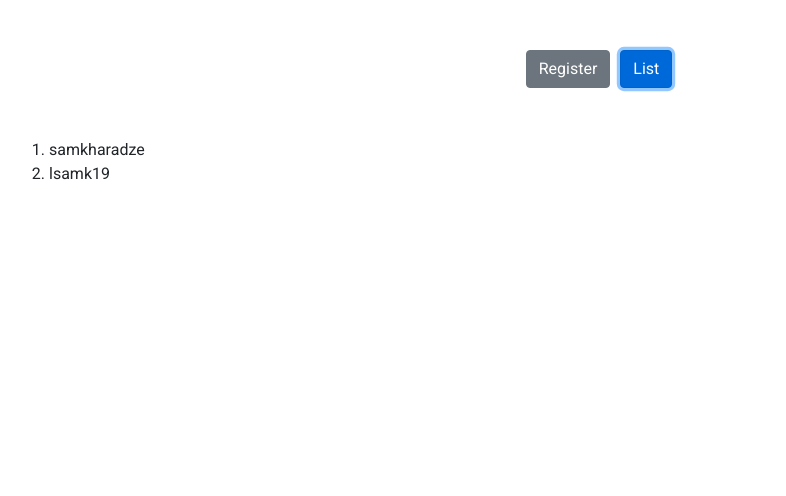
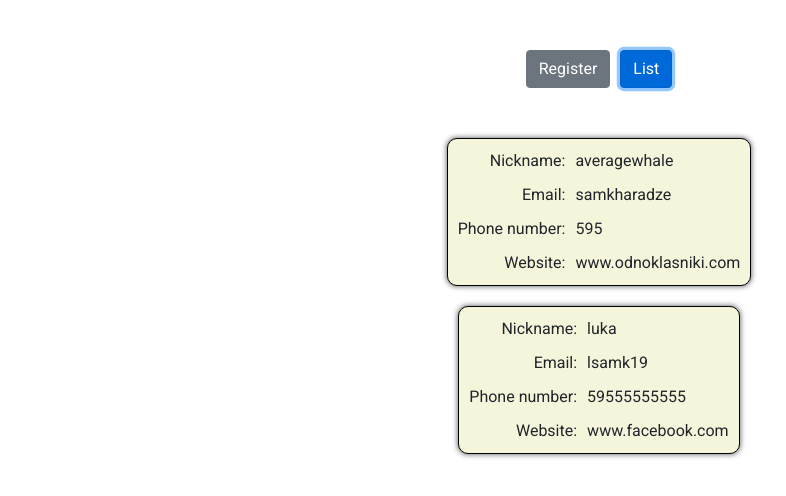
Before and after one commit to LukeSamkharadze/practice-angular, an Angular app: page / in a window 1280 px wide. Both pictures are taken after a click on the button "List". Shown: the top 496 px of the page, without its empty margins (41-827 px from the left). Built offline with nearby package versions, Linux system fonts and the light colour scheme.

Commit message:
feat(forms): improve alert messages & styled users list

```diff
--- a/src/app/forms/forms-register/forms-register.component.html
+++ b/src/app/forms/forms-register/forms-register.component.html
@@ -12,8 +12,9 @@
         <label for="password">Password:</label>
         <div>
           <input formControlName="password" id="password" type="password" placeholder="Password">
-          <div [style.opacity]="getAlertOpacity('password', ['passwordGroup'])" class="invalid-alert">Password is not
-            valid</div>
+          <div [style.opacity]="getAlertOpacity('password', ['passwordGroup'])" class="invalid-alert">
+            Password should be more than 7 characters and contain only english alphabet and numbers
+          </div>
         </div>
 
         <label for="confirm-password">Confirm Password:</label>
@@ -26,13 +27,17 @@
       <label for="nickname">Nickname:</label>
       <div>
         <input formControlName="nickname" id="nickname" type="text" placeholder="Nickname">
-        <div [style.opacity]="getAlertOpacity('nickname')" class="invalid-alert">Nickname is not valid</div>
+        <div [style.opacity]="getAlertOpacity('nickname')" class="invalid-alert">
+          Nickname should contain only english characters numbers and character -
+        </div>
       </div>
 
       <label for="phone-number">Phone Number:</label>
       <div>
         <input formControlName="phoneNumber" id="phone-number" type="tel" placeholder="Phone Number">
-        <div [style.opacity]="getAlertOpacity('phoneNumber')" class="invalid-alert">Phone number is not valid</div>
+        <div [style.opacity]="getAlertOpacity('phoneNumber')" class="invalid-alert">
+          Phone Number should always start from +380 then it should contain 9 numbers
+        </div>
       </div>
 
       <label for="website">Website:</label>
--- a/src/app/forms/forms-register/forms-register.component.scss
+++ b/src/app/forms/forms-register/forms-register.component.scss
@@ -1,7 +1,7 @@
 $input-height: 35px;
 $agreement-height: 25px;
 
-$alert-background-color: wheat;
+$alert-background-color: beige;
 
 .center {
   display: flex;
@@ -27,13 +27,13 @@ $alert-background-color: wheat;
       > input {
         width: 100%;
         height: 35px;
-        border: 2px solid hsla(0, 0%, 50%, 0.25);
+        border: 2px solid rgba(128, 128, 128, 0.25);
         border-radius: 5px;
         padding: 0 10px;
       }
 
       > .invalid-alert {
-        transition: all 0.5s;
+        transition: all 0.5s ease;
         position: absolute;
         display: flex;
         justify-content: center;
@@ -43,7 +43,7 @@ $alert-background-color: wheat;
         top: $input-height;
         height: 35px;
         background-color: white;
-        box-shadow: 2px 2px 2px 1px hsla(0, 0%, 0%, 0.5);
+        box-shadow: 0 0 5px 1px rgba(0, 0, 0, 0.5);
         border-radius: 5px;
         white-space: nowrap;
         background-color: $alert-background-color;
@@ -73,11 +73,9 @@ $alert-background-color: wheat;
         }
       }
 
-      >.invalid-alert
-      {
+      > .invalid-alert {
         top: $agreement-height;
       }
-
     }
 
     > button {
@@ -91,9 +89,8 @@ $alert-background-color: wheat;
       box-shadow: 2px 2px 2px 1px hsla(0, 0%, 0%, 0.5);
     }
 
-    >button:disabled,
-    >button[disabled]
-    {
+    > button:disabled,
+    > button[disabled] {
       background-color: gray;
     }
   }
--- a/src/app/forms/forms-users-list/forms-users-list.component.html
+++ b/src/app/forms/forms-users-list/forms-users-list.component.html
@@ -1,3 +1,15 @@
-<ol>
-  <li *ngFor="let user of usersService.users">{{user.email}}</li>
-</ol>
+<div class="main-container">
+  <div class="user" *ngFor="let user of usersService.users">
+    <div>Nickname:</div>
+    <div>{{user.nickname}}</div>
+
+    <div>Email:</div>
+    <div>{{user.email}}</div>
+
+    <div>Phone number:</div>
+    <div> {{user.phoneNumber}}</div>
+
+    <div>Website:</div>
+    <div> {{user.website}}</div>
+  </div>
+</div>
--- a/src/app/forms/forms-users-list/forms-users-list.component.scss
+++ b/src/app/forms/forms-users-list/forms-users-list.component.scss
@@ -0,0 +1,21 @@
+.main-container {
+  display: flex;
+  flex-direction: column;
+  align-items: center;
+  gap: 20px;
+
+  .user {
+    border: 1px solid black;
+    display: grid;
+    grid-template-columns: auto 1fr;
+    padding: 10px;
+    gap: 10px;
+    border-radius: 10px;
+    box-shadow: 0 0 5px 1px rgba(0, 0, 0, 0.5);
+    background-color: beige;
+
+    > *:nth-child(odd) {
+      justify-self: end;
+    }
+  }
+}
```
